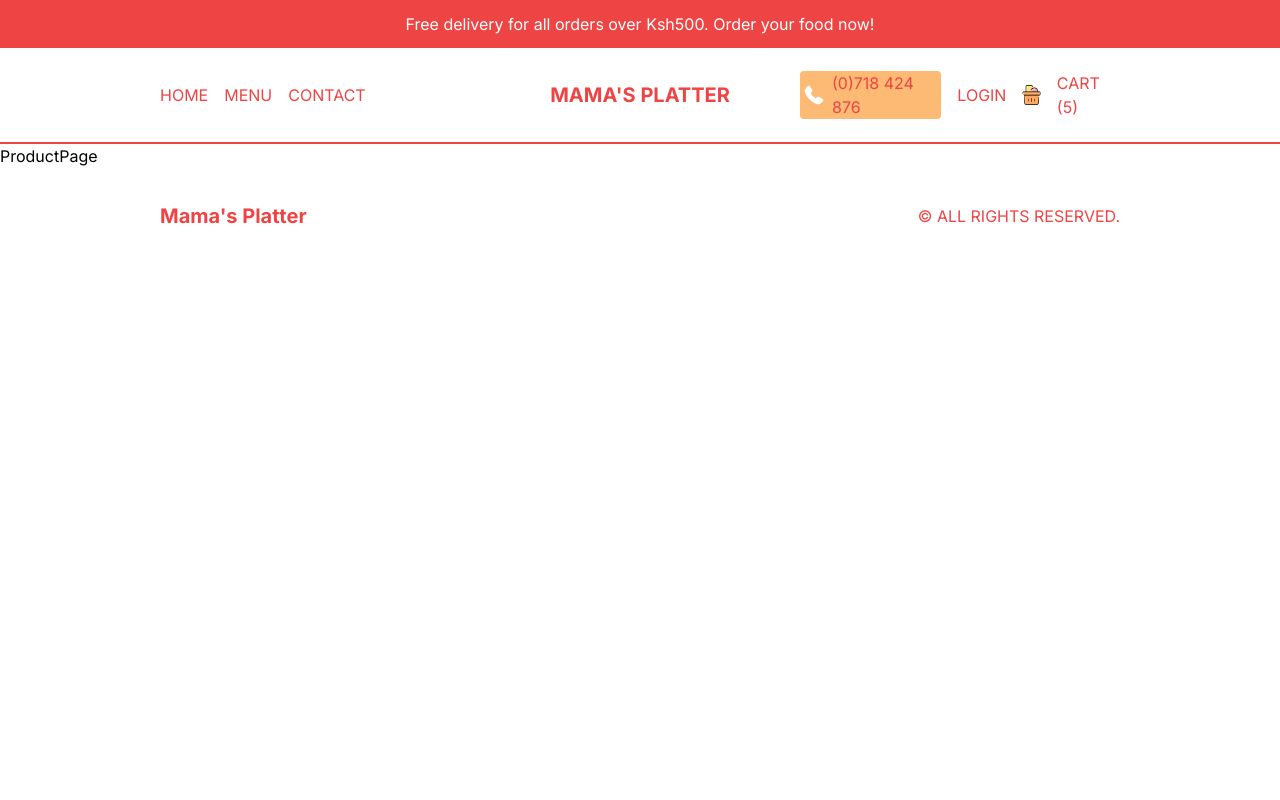
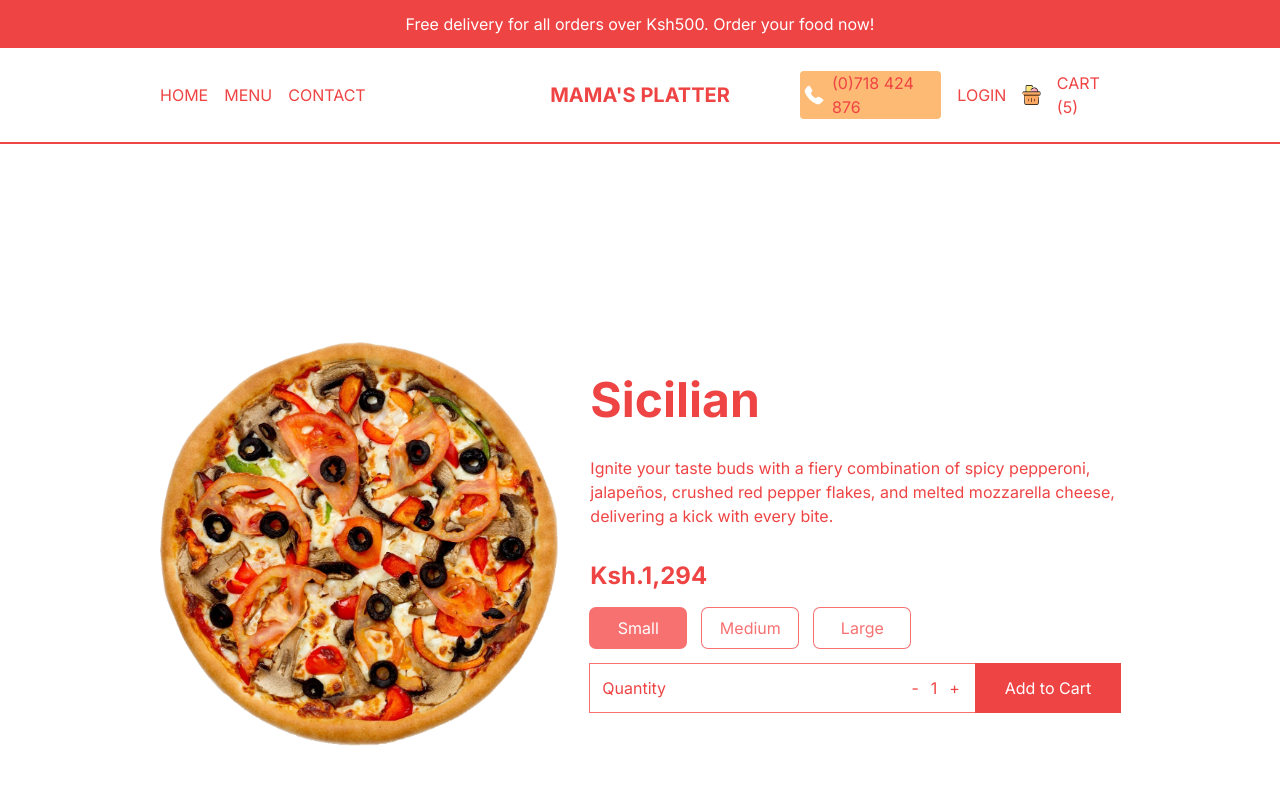
Before and after one commit to Ase020/mama-platter, a Next.js app: page /product/1 in a window 1280 px wide. Shown: the top 800 px of the page. Built offline with nearby package versions, Linux system fonts and the light colour scheme.

Commit message:
products page build

```diff
--- a/src/app/menu/[category]/page.tsx
+++ b/src/app/menu/[category]/page.tsx
@@ -1,6 +1,7 @@
-import { pizzas } from "@/data";
 import Image from "next/image";
 import Link from "next/link";
+
+import { pizzas } from "@/data";
 
 const CategoryPage = () => {
   return (
--- a/src/app/product/[id]/page.tsx
+++ b/src/app/product/[id]/page.tsx
@@ -1,7 +1,35 @@
-type Props = {};
+import Image from "next/image";
 
-const ProductPage = (props: Props) => {
-  return <div>ProductPage</div>;
+import { singleProduct } from "@/data";
+import Price from "@/components/Price";
+
+const ProductPage = () => {
+  return (
+    <div className="p-4 lg:px-20 xl:px-40 h-screen flex flex-col md:flex-row justify-around text-red-500 md:gap-8 md:items-center">
+      {singleProduct.img && (
+        <div className="relative w-full h-1/2 md:h-[70%]">
+          <Image
+            src={singleProduct.img}
+            alt={singleProduct.title}
+            className="object-contain"
+            fill
+          />
+        </div>
+      )}
+
+      <div className="h-1/2 md:h-[70%] flex flex-col md:justify-center gap-4 md:gap-6 xl:gap-8">
+        <h1 className="text-3xl xl:text-5xl font-bold capitalize">
+          {singleProduct.title}
+        </h1>
+        <p className="">{singleProduct.desc}</p>
+        <Price
+          price={singleProduct.price}
+          id={singleProduct.id}
+          options={singleProduct.options}
+        />
+      </div>
+    </div>
+  );
 };
 
 export default ProductPage;
--- a/src/components/Menu.tsx
+++ b/src/components/Menu.tsx
@@ -1,8 +1,9 @@
 "use client";
 
+import { useState } from "react";
 import Image from "next/image";
 import Link from "next/link";
-import { useState } from "react";
+
 import CartIcon from "./CartIcon";
 
 const navLinks = [
--- /dev/null
+++ b/src/components/Price.tsx
@@ -0,0 +1,78 @@
+"use client";
+
+import { useEffect, useState } from "react";
+import { types } from "util";
+
+type Props = {
+  price: number;
+  id: number;
+  options?: { title: string; additionalPrice: number }[];
+};
+
+const Price = ({ id, options, price }: Props) => {
+  const [total, setTotal] = useState(price);
+  const [quantity, setQuantity] = useState(1);
+  const [selected, setSelected] = useState(0);
+
+  useEffect(() => {
+    setTotal(
+      quantity * (options ? price + options[selected].additionalPrice : price)
+    );
+  }, [quantity, selected, options, price]);
+
+  return (
+    <div className="flex flex-col gap-4">
+      <h2 className="font-bold text-2xl">
+        Ksh.{Math.floor(total * 52).toLocaleString("en-Us")}
+      </h2>
+
+      <div className="flex items-center gap-4">
+        {options?.map((option, i) => (
+          <button
+            className="p-2 ring-1 ring-red-400 rounded-md min-w-[6rem]"
+            key={option.title}
+            style={{
+              background: selected === i ? "rgb(248 113 113)" : "white",
+              color: selected === i ? "white" : "rgb(248 113 113)",
+            }}
+            onClick={() => setSelected(i)}
+          >
+            {option.title}
+          </button>
+        ))}
+      </div>
+
+      <div className="flex justify-between items-center">
+        <div className="flex justify-between w-full p-3 ring-1 ring-red-400">
+          <span className="">Quantity</span>
+
+          <div className="flex gap-2 items-center">
+            <button
+              onClick={() => {
+                setQuantity((prev) => (prev === 1 ? 1 : prev - 1));
+              }}
+              className="px-1"
+            >
+              {"-"}
+            </button>
+            <span className="">{quantity}</span>
+            <button
+              onClick={() => {
+                setQuantity((prev) => (prev === 10 ? 10 : prev + 1));
+              }}
+              className="px-1"
+            >
+              {"+"}
+            </button>
+          </div>
+        </div>
+
+        <button className="bg-red-500 w-48 text-white ring-1 ring-red-500  p-3">
+          Add to Cart
+        </button>
+      </div>
+    </div>
+  );
+};
+
+export default Price;
```
